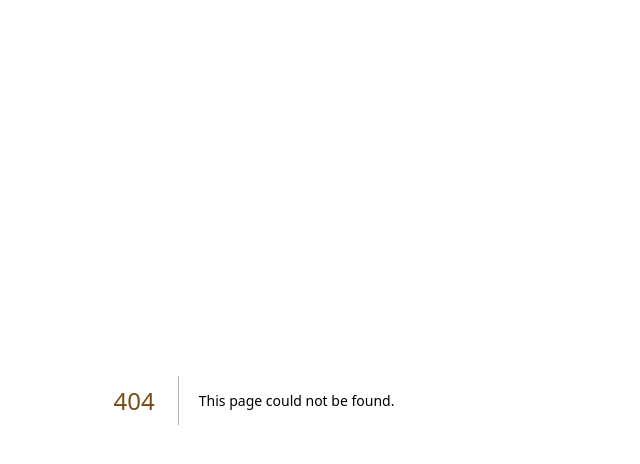
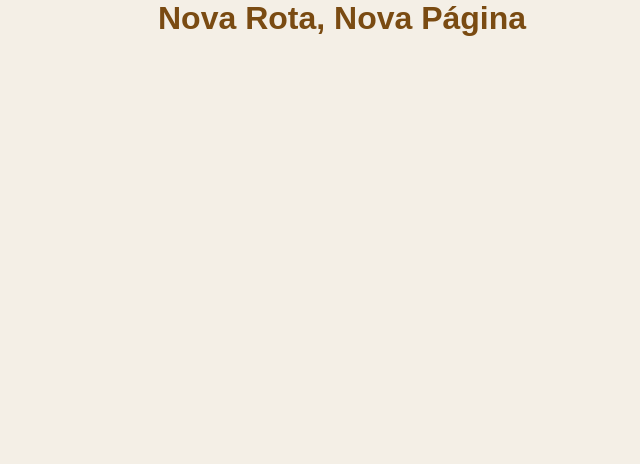
Before and after one commit to Flavia-Carvalho-1/Receitas-pweb-3, a Next.js app: page /novarota in a window 1280 px wide. Before the commit this address had no page. Shown: the top 464 px of the page, without its empty margins (122-762 px from the left). Built offline with nearby package versions, Linux system fonts and the light colour scheme.

Commit message:
Receita 14: página da rota /novarota

```diff
--- /dev/null
+++ b/app/novarota/page.js
@@ -0,0 +1,13 @@
+export default function NovaRotaHome(){
+
+   return (
+
+      <div>
+
+         <h1>Nova Rota, Nova Página</h1>
+
+      </div>
+
+   )
+
+}
```
